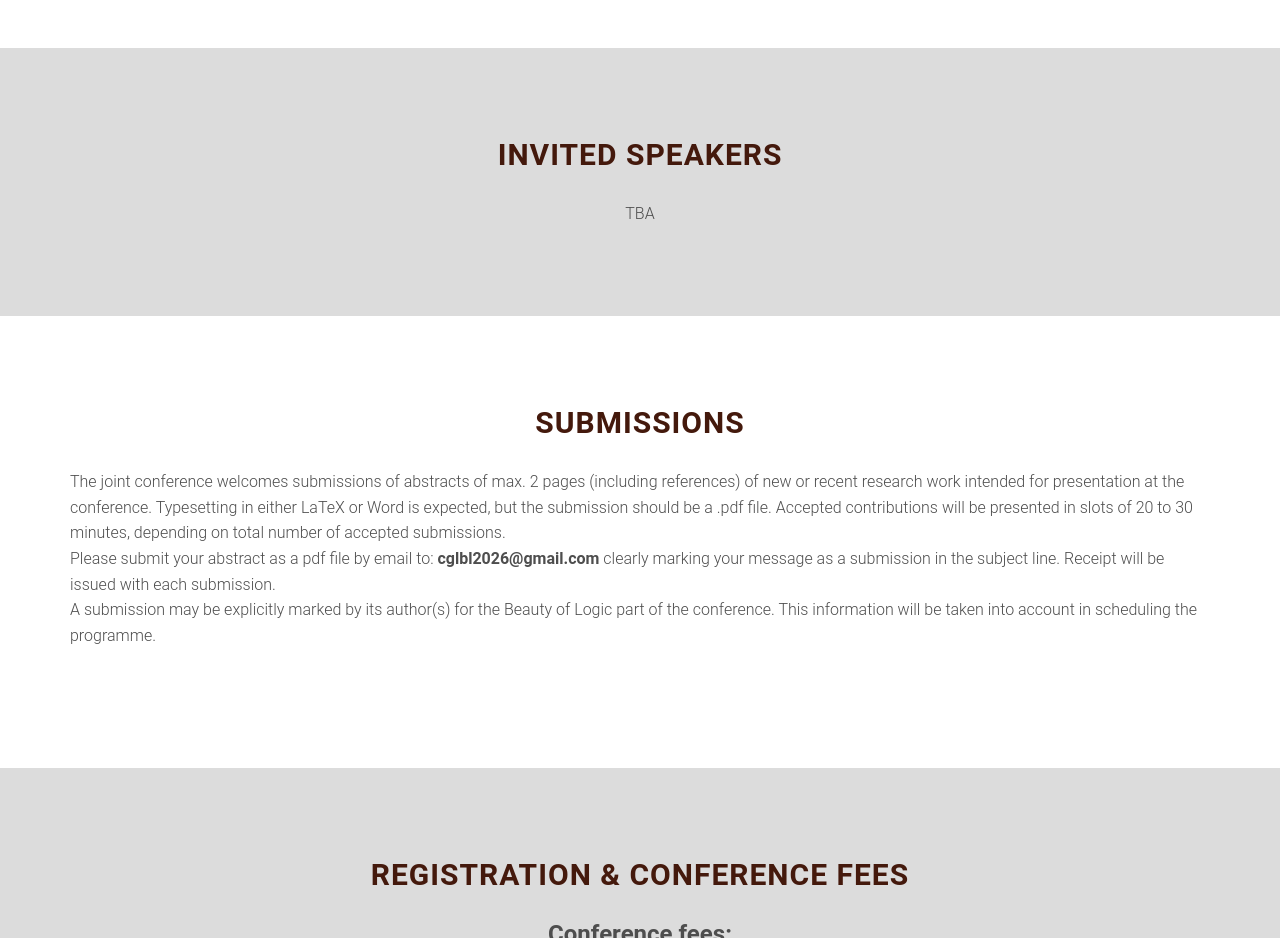
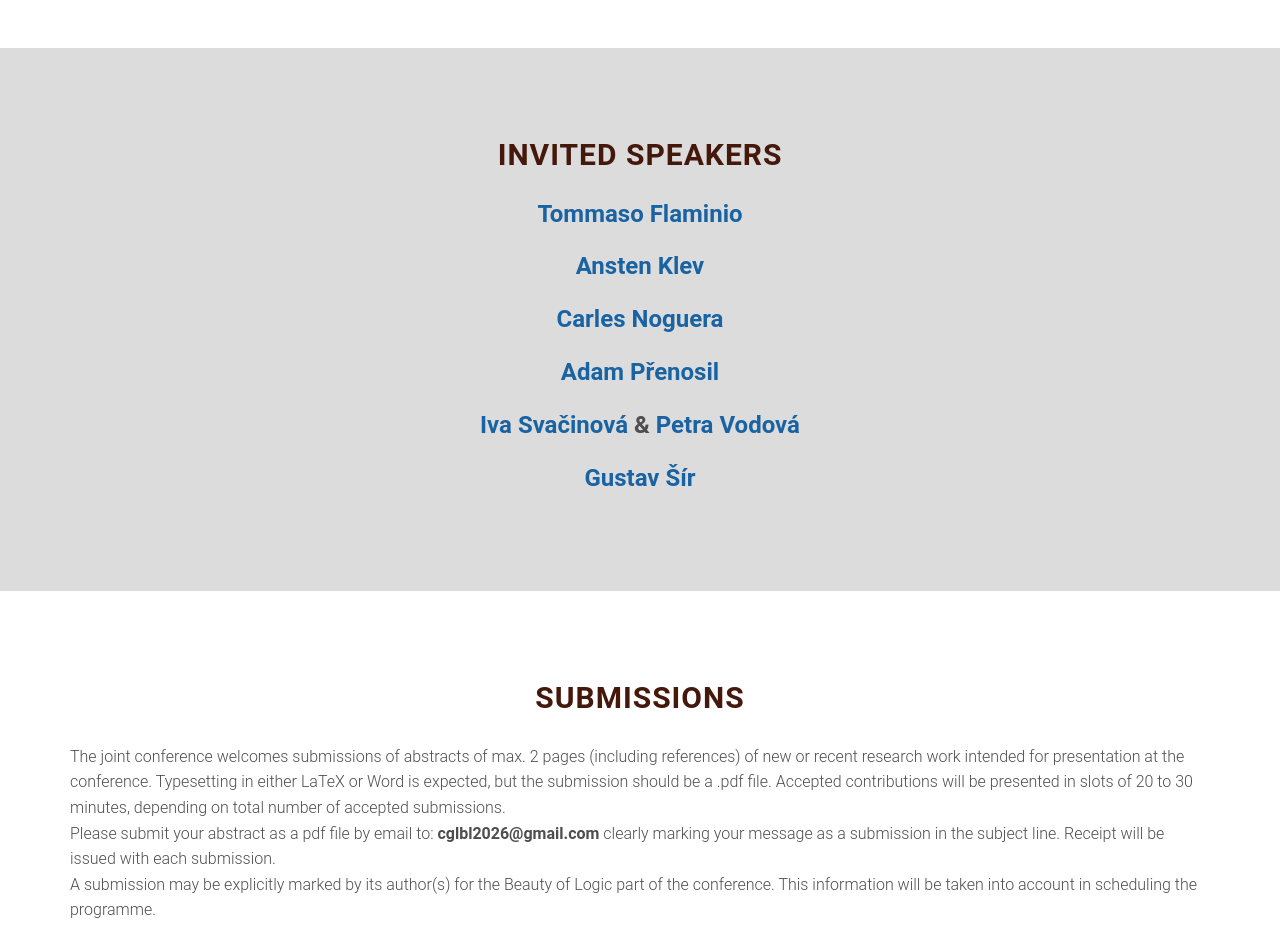
Before and after one commit to cglbl2026/cglbl2026.github.io, a website: page index.html in a window 1280 px wide. Shown: the part 1300-2238 px from the top of the page. Drawn offline with Linux system fonts and the light colour scheme; a web font is replaced by a local one.

Commit message:
Update index.html

```diff
--- a/index.html
+++ b/index.html
@@ -137,7 +137,7 @@
                 <div class="col-sm-4">
 
                     <h3><i>Deadline for submissions</i></h3>
-                    <h4>2025<br><s>December 5, AoE</s>December 8, AoE</h4>
+                    <h4>2025<br><s>December 5, AoE</s> December 8, AoE</h4>
 
                 </div>
 
@@ -180,7 +180,15 @@
                     <div style="text-align: center;" class="col-sm-12">
 
                         <h2 class="section-title">Invited Speakers</h2>
-TBA
+                        <h3>
+                        <a href="https://www.iiia.csic.es/es/people/person/?person_id=16">Tommaso Flaminio  </a><br><br>
+                        <a href="https://sites.google.com/site/anstenklev/">Ansten Klev </a><br><br>
+                        <a href="https://sites.google.com/view/carlesnoguera/">Carles Noguera </a><br><br>
+                        <a href="https://sites.google.com/site/adamprenosil">Adam Přenosil </a><br><br>
+                        <a href="https://www.uhk.cz/cs/osoba/6103/iva-svacinova">Iva Svačinová </a> &
+                        <a href="https://www.uhk.cz/cs/osoba/6140/petra-vodova"> Petra Vodová</a><br><br>
+                        <a href="https://gustiks.github.io/"> Gustav Šír</a><br>
+                        </h3>
                         </div>
 
 
```
